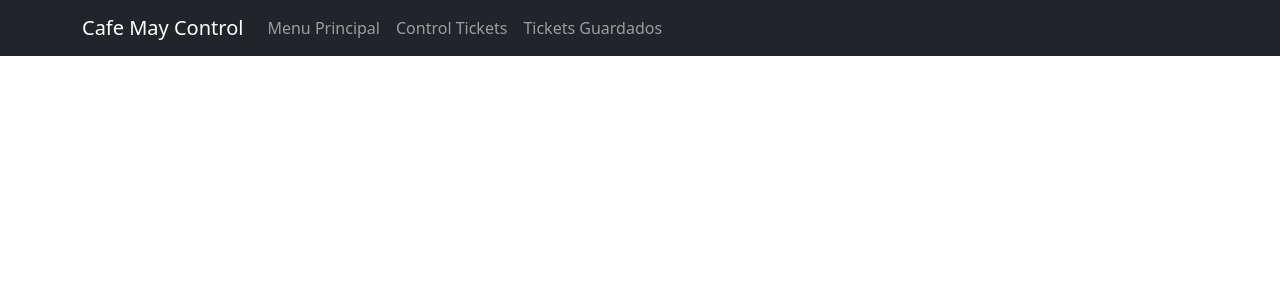
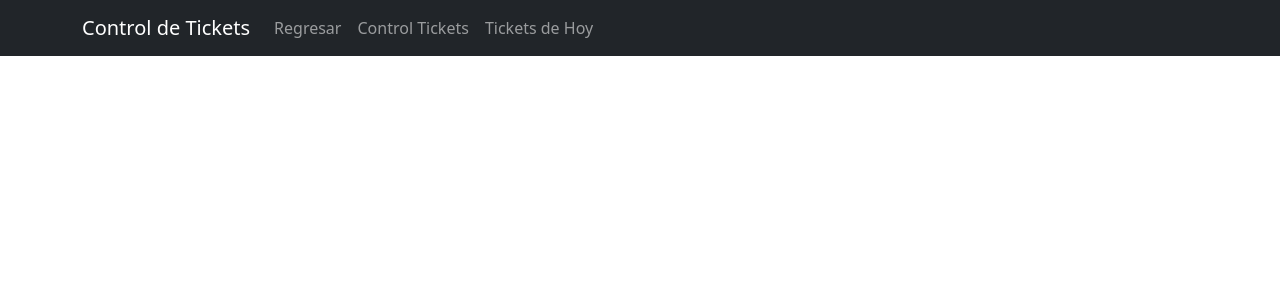
Before and after one commit to lalodsi/AlmacenTickets, a PHP site: page /controlTickets/header.php in a window 1280 px wide. Shown: the top 300 px of the page. Run offline with PHP 8.4, Linux system fonts and the light colour scheme.

Commit message:
Improving the page style

```diff
--- a/controlTickets/header.php
+++ b/controlTickets/header.php
@@ -17,16 +17,16 @@ require __DIR__ . '/../vendor/autoload.php';
     <!-- Titulo -->
 <nav class="navbar navbar-expand-lg navbar-dark bg-dark">
     <div class="container">
-        <a href="./index.php" class="navbar-brand">Cafe May Control</a>
+        <a href="#" class="navbar-brand">Control de Tickets</a>
         <button class="navbar-toggler" type="button" data-bs-toggle="collapse" data-bs-target="#navbarNavAltMarkup" aria-controls="navbarNavAltMarkup" aria-expanded="false" aria-label="Toggle navigation">
             <span class="navbar-toggler-icon"></span>
         </button>
         <!-- Navegación -->
         <div class="collapse navbar-collapse" id="navbarNavAltMarkup">
             <div class="navbar-nav">
-                <a class="nav-link" aria-current="page" href="../index.php">Menu Principal</a>
+                <a class="nav-link" aria-current="page" href="../index.php">Regresar</a>
                 <a class="nav-link" href=".\content.php">Control Tickets</a>
-                <a class="nav-link" href=".\show_tickets.php">Tickets Guardados</a>
+                <a class="nav-link" href=".\show_tickets.php">Tickets de Hoy</a>
             </div>
         </div>
     </div>
--- a/include/header.php
+++ b/include/header.php
@@ -7,6 +7,8 @@
     <title>Guardado de Tickets</title>
     <!-- Bootstrap CSS -->
     <link href="https://cdn.jsdelivr.net/npm/bootstrap@5.0.2/dist/css/bootstrap.min.css" rel="stylesheet" integrity="sha384-EVSTQN3/azprG1Anm3QDgpJLIm9Nao0Yz1ztcQTwFspd3yD65VohhpuuCOmLASjC" crossorigin="anonymous">
+
+    <link rel="stylesheet" href="./style.css">
 </head>
 <body>
     <!-- Titulo -->
--- a/style.css
+++ b/style.css
@@ -1,3 +1,9 @@
 button .impresora, a img{
     height: 25px;
 }
+.imagen-ref{
+    height: 300px;
+}
+.imagen-ref:hover{
+    opacity: 0.8;
+}
```
Also changed, not shown: index.php (+7 -5 lines), controlTickets/images/ControldeTicketsLogo.png (added).
